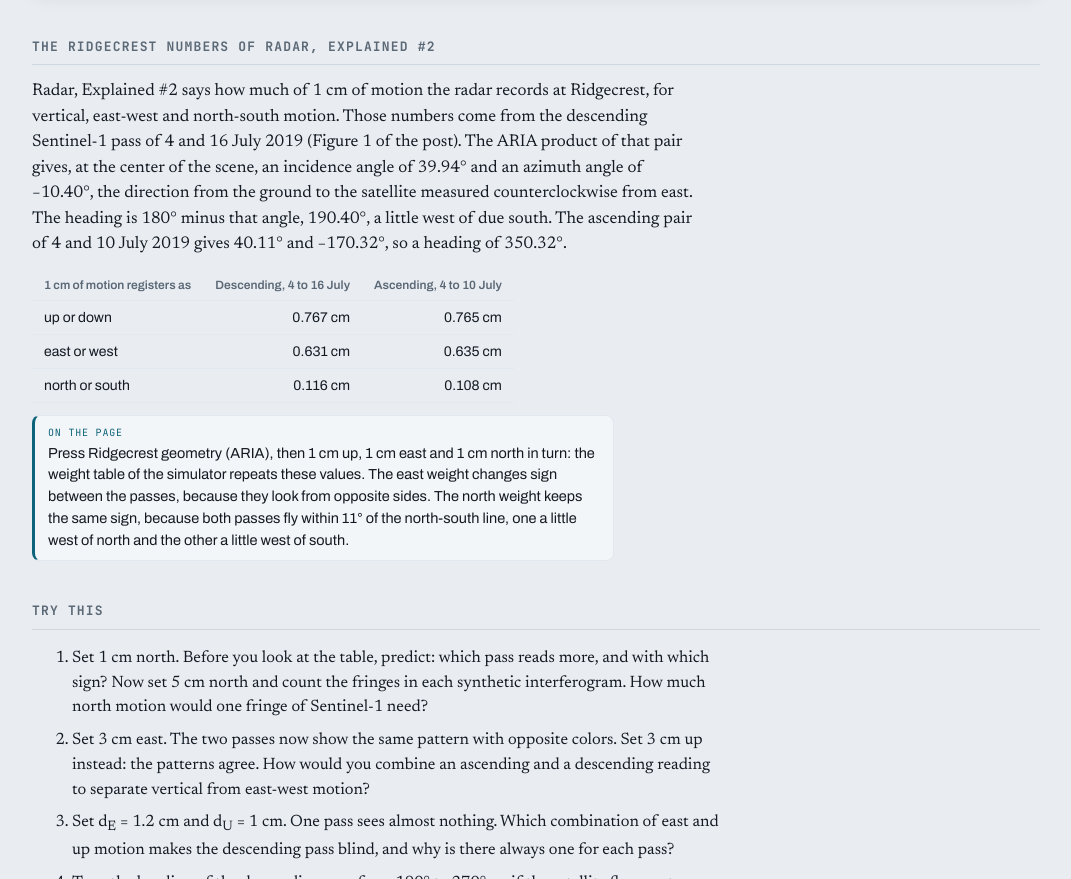
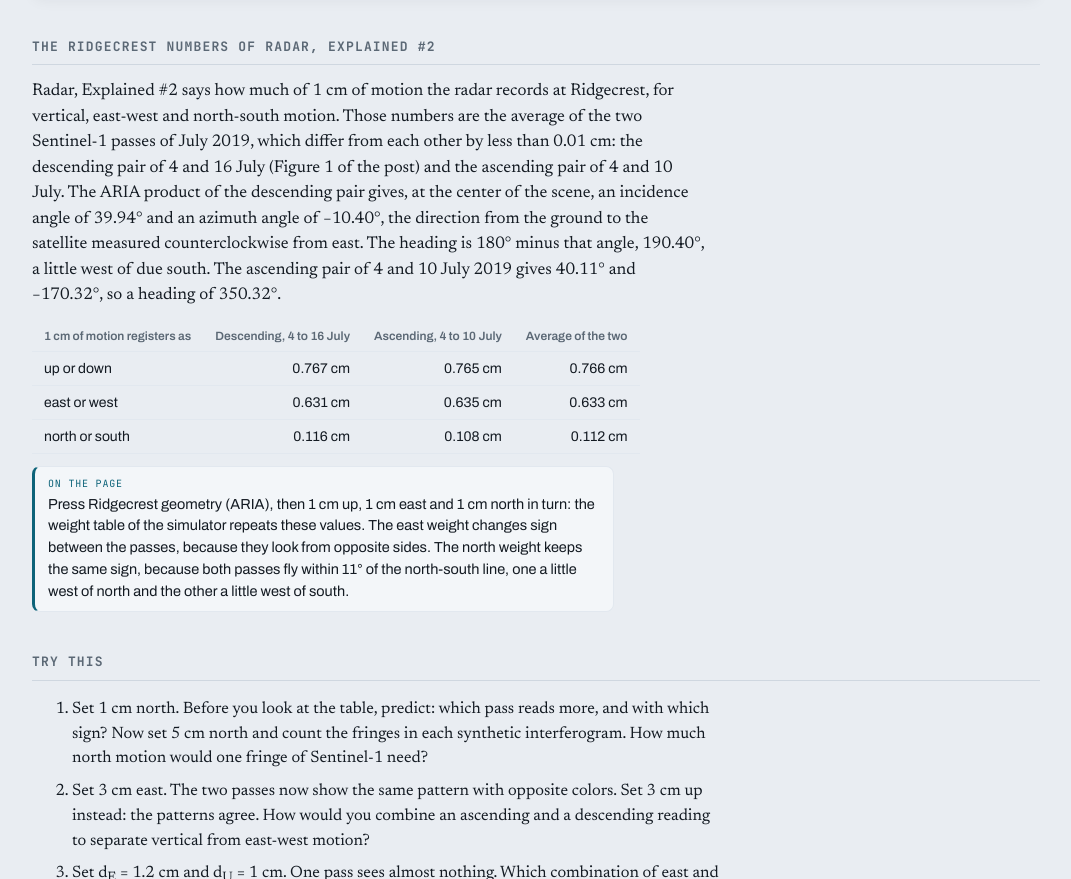
Before and after one commit to Milillo-lab/learning, a plain HTML site: page insar-line-of-sight/index.html in a window 1280 px wide. Shown: the part 2072-2951 px from the top of the page, without its empty margins (104-1175 px from the left). Drawn offline with Linux system fonts and the light colour scheme.

Commit message:
Line of sight: the Ridgecrest numbers of Radar, Explained #2 are the average of the two passes; add that column
Co-Authored-By: Claude Opus 5.5 <noreply@anthropic.com>

```diff
--- a/insar-line-of-sight/index.html
+++ b/insar-line-of-sight/index.html
@@ -132,7 +132,7 @@ ol.try li{margin:8px 0; font-family:Newsreader,Georgia,serif; font-size:16.5px;
   </div>
 
   <h2>The Ridgecrest numbers of Radar, Explained #2</h2>
-  <p class="serif">Radar, Explained #2 says how much of 1 cm of motion the radar records at Ridgecrest, for vertical, east-west and north-south motion. Those numbers come from the descending Sentinel-1 pass of 4 and 16 July 2019 (Figure 1 of the post). The ARIA product of that pair gives, at the center of the scene, an incidence angle of 39.94° and an azimuth angle of −10.40°, the direction from the ground to the satellite measured counterclockwise from east. The heading is 180° minus that angle, 190.40°, a little west of due south. The ascending pair of 4 and 10 July 2019 gives 40.11° and −170.32°, so a heading of 350.32°.</p>
+  <p class="serif">Radar, Explained #2 says how much of 1 cm of motion the radar records at Ridgecrest, for vertical, east-west and north-south motion. Those numbers are the average of the two Sentinel-1 passes of July 2019, which differ from each other by less than 0.01 cm: the descending pair of 4 and 16 July (Figure 1 of the post) and the ascending pair of 4 and 10 July. The ARIA product of the descending pair gives, at the center of the scene, an incidence angle of 39.94° and an azimuth angle of −10.40°, the direction from the ground to the satellite measured counterclockwise from east. The heading is 180° minus that angle, 190.40°, a little west of due south. The ascending pair of 4 and 10 July 2019 gives 40.11° and −170.32°, so a heading of 350.32°.</p>
   <div class="tabwrap"><table class="tab" id="chk"></table></div>
   <div class="doit"><span class="k">On the page</span>Press Ridgecrest geometry (ARIA), then 1 cm up, 1 cm east and 1 cm north in turn: the weight table of the simulator repeats these values. The east weight changes sign between the passes, because they look from opposite sides. The north weight keeps the same sign, because both passes fly within 11° of the north-south line, one a little west of north and the other a little west of south.</div>
 
@@ -240,9 +240,9 @@ function tables(){
   $('wt').innerHTML=`<tr><th>Weight</th><th class="ca">asc</th><th class="cd">desc</th></tr>`+
     ['east','north','up'].map((n,i)=>`<tr><td>${n}</td><td>${f3(wa[i])}</td><td>${f3(wd[i])}</td></tr>`).join('')+
     `<tr class="sum"><td>LOS change</td><td>${f2(la)} cm</td><td>${f2(ld)} cm</td></tr>`;
-  $('chk').innerHTML=`<tr><th>1 cm of motion registers as</th><th>Descending, 4 to 16 July</th><th>Ascending, 4 to 10 July</th></tr>`+
+  $('chk').innerHTML=`<tr><th>1 cm of motion registers as</th><th>Descending, 4 to 16 July</th><th>Ascending, 4 to 10 July</th><th>Average of the two</th></tr>`+
     [['up or down',2],['east or west',0],['north or south',1]].map(([n,i])=>{ const A=ARIA_W.asc[i], D=ARIA_W.desc[i];
-      return `<tr><td>${n}</td><td>${Math.abs(D).toFixed(3)} cm</td><td>${Math.abs(A).toFixed(3)} cm</td></tr>`; }).join('');
+      return `<tr><td>${n}</td><td>${Math.abs(D).toFixed(3)} cm</td><td>${Math.abs(A).toFixed(3)} cm</td><td>${((Math.abs(D)+Math.abs(A))/2).toFixed(3)} cm</td></tr>`; }).join('');
 }
 let ARIA_W;
 function syncSliders(){ $('th').value=G[cur].th; $('hd').value=G[cur].h; }
```
